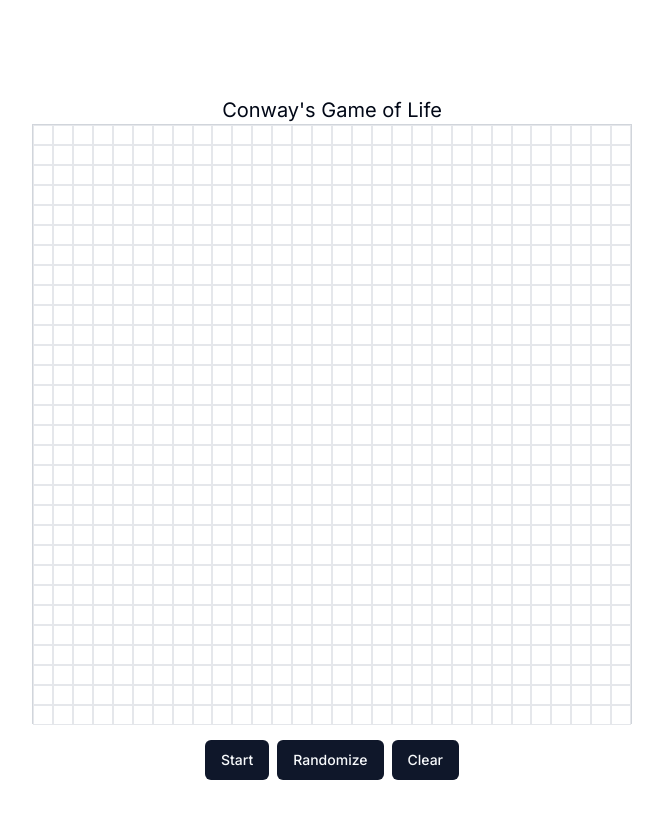
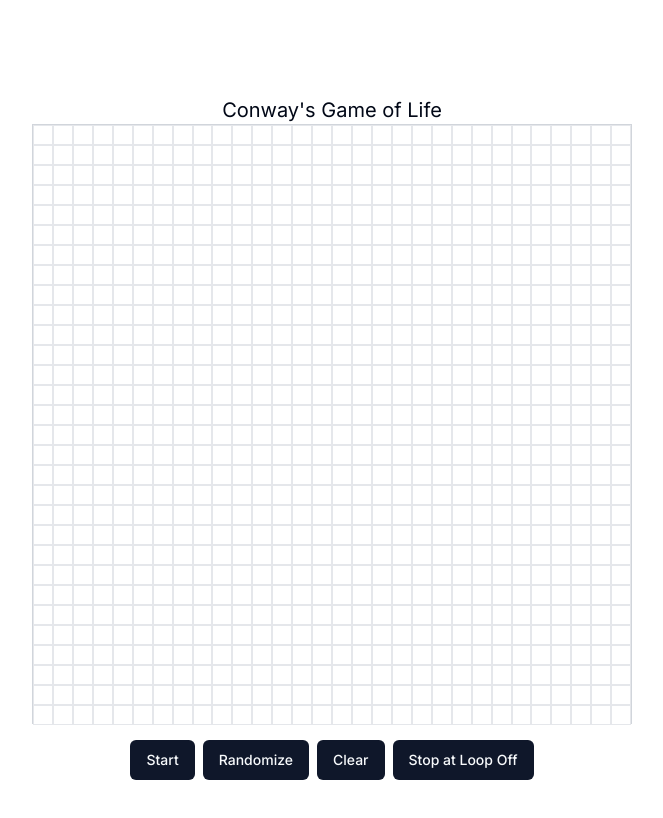
Before and after one commit to Tejs1/game-of-life, a Next.js app: page / in a window 1280 px wide. Shown: the top 818 px of the page, without its empty margins (308-971 px from the left). Built offline with nearby package versions, Linux system fonts and the light colour scheme.

Commit message:
feat: Add stop at loop functionality to GameOfLife grid

```diff
--- a/app/GameOfLife.tsx
+++ b/app/GameOfLife.tsx
@@ -29,6 +29,7 @@ const GameOfLife: React.FC = () => {
 	const [isDrawing, setIsDrawing] = useState(false)
 	const [lastCell, setLastCell] = useState<[number, number] | null>(null)
 	const [previousStates, setPreviousStates] = useState<Grid[]>([])
+	const [stopAtLoop, setStopAtLoop] = useState(false)
 	const gridRef = useRef<HTMLDivElement>(null)
 
 	const countNeighbors = (grid: Grid, x: number, y: number): number => {
@@ -60,6 +61,7 @@ const GameOfLife: React.FC = () => {
 		}
 		return newGrid
 	}, [])
+
 	useEffect(() => {
 		let intervalId: NodeJS.Timeout
 		if (isRunning) {
@@ -67,6 +69,7 @@ const GameOfLife: React.FC = () => {
 				setGrid(prevGrid => {
 					const newGrid = nextGeneration(prevGrid)
 
+					if (stopAtLoop) {
 						if (
 							previousStates.length > 0 &&
 							(gridsEqual(newGrid, prevGrid) ||
@@ -77,13 +80,14 @@ const GameOfLife: React.FC = () => {
 						}
 
 						setPreviousStates(prev => [prevGrid, ...prev.slice(0, 1)])
+					}
 
 					return newGrid
 				})
 			}, 100)
 		}
 		return () => clearInterval(intervalId)
-	}, [isRunning, nextGeneration, previousStates])
+	}, [isRunning, nextGeneration, previousStates, stopAtLoop])
 
 	const handleCellChange = (x: number, y: number) => {
 		if (isRunning) return
@@ -192,6 +196,9 @@ const GameOfLife: React.FC = () => {
 				<Button onClick={clearGrid} disabled={isRunning}>
 					Clear
 				</Button>
+				<Button onClick={() => setStopAtLoop(!stopAtLoop)}>
+					{stopAtLoop ? "Stop at Loop On" : "Stop at Loop Off"}
+				</Button>
 			</div>
 		</div>
 	)
```
Lines whose indentation alone changed are shown as unchanged.
